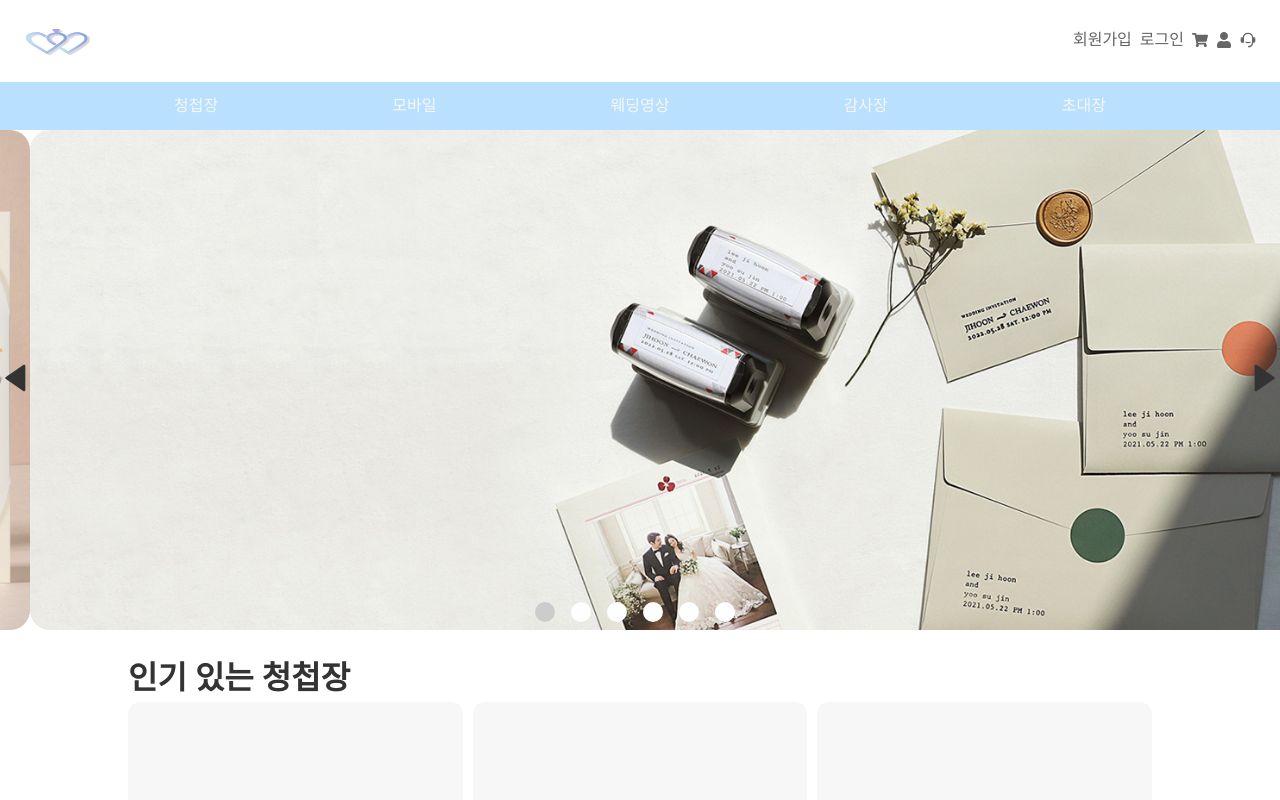
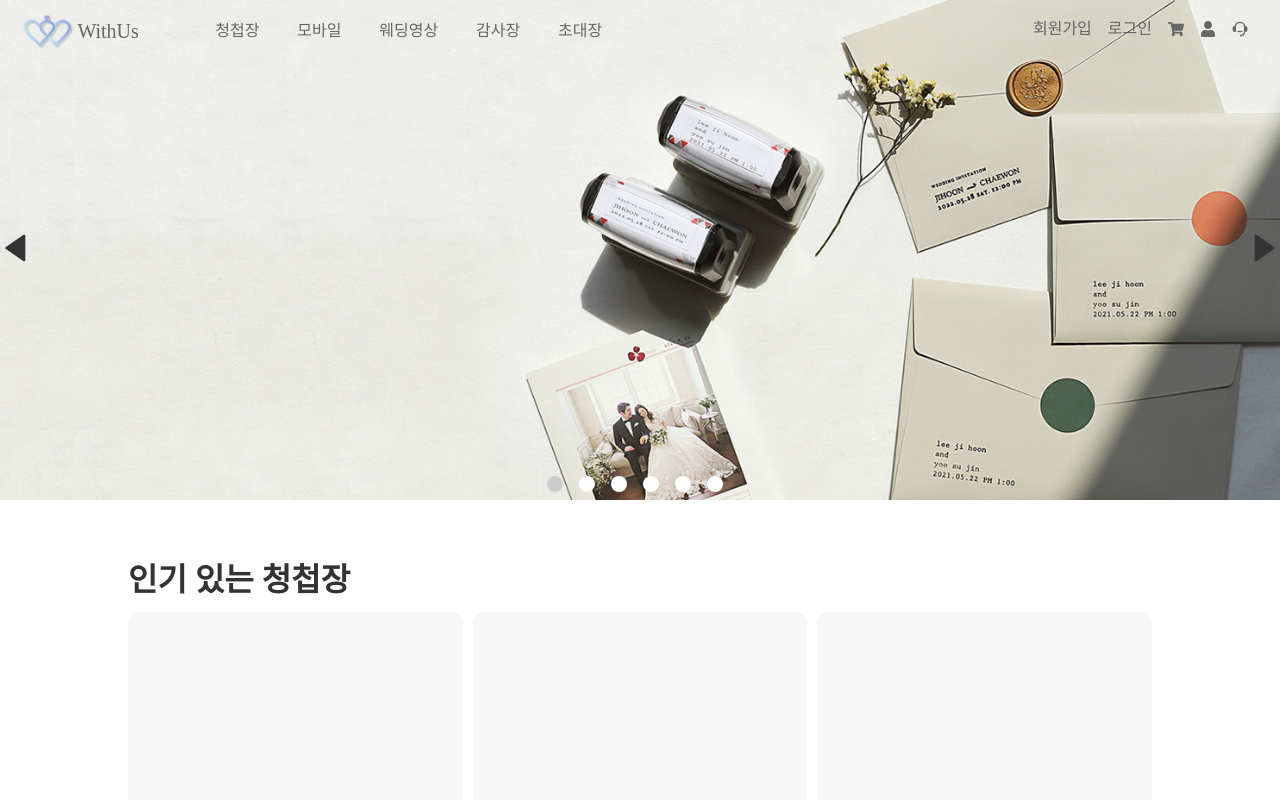
Before and after one commit to Choi-Yuchan/withus_frontend, a React (Create React App) app: page / in a window 1280 px wide. Shown: the top 800 px of the page. Built offline with nearby package versions, Linux system fonts and the light colour scheme.

Commit message:
modify styles for header, home, and carousel

```diff
--- a/src/components/Carousel.jsx
+++ b/src/components/Carousel.jsx
@@ -45,7 +45,7 @@ export const Carousel = () => {
     },
   };
 
-  console.log({ mainAnimation, mainIndex, mainItems });
+  // console.log({ mainAnimation, mainIndex, mainItems });
   const slideNext = () => {
     if (!mainAnimation && mainIndex < mainItems.length - 1) {
       // setMainAnimation(true);
@@ -119,15 +119,12 @@ const Contain = styled.div`
 const ItemsContain = styled.div`
   width: 100%;
   height: 100%;
-  padding: 0 10px;
 `;
 
 const ItemsWrap = styled.div`
   width: 100%;
   height: 500px;
-  border-radius: 20px;
   overflow: hidden;
-  margin: 0 20px;
 
   img {
     width: 100%;
@@ -148,8 +145,8 @@ const NextBtn = styled(PrevBtn)`
 
 const DotBtn = styled.span`
   display: block;
-  width: 20px;
-  height: 20px;
+  width: 1rem;
+  height: 1rem;
   border-radius: 50%;
   background-color: #fefefe;
   &:not(last-of-type) {
--- a/src/components/Header.jsx
+++ b/src/components/Header.jsx
@@ -1,16 +1,40 @@
 import { styled } from "styled-components";
 import { FaUser, FaShoppingCart } from "react-icons/fa";
 import { RiCustomerService2Fill } from "react-icons/ri";
+import { useEffect, useState } from "react";
 
 export const Header = () => {
+  const [scrollY, setScrollY] = useState(0);
+
+  const handleScroll = () => {
+    setScrollY(window.scrollY);
+  };
+
+  useEffect(() => {
+    window.addEventListener("scroll", handleScroll);
+
+    return () => {
+      window.removeEventListener("scroll", handleScroll);
+    };
+  }, []);
   return (
-    <StyledHeader>
+    <StyledHeader className="main-font-color" $scrollY={scrollY}>
       <NavigationTop>
-        <LogoImageBox>
-          <StyledAnchor href="/">
-            <img src="/images/withus_logo.png" alt="withus_logo" />
-          </StyledAnchor>
-        </LogoImageBox>
+        <div className="topLeftNavigation">
+          <LogoImageBox>
+            <StyledAnchor href="/">
+              <img src="/images/withus_logo.png" alt="withus_logo" />
+              WithUs
+            </StyledAnchor>
+          </LogoImageBox>
+          <NavigationMain>
+            <StyledAnchor href="#">청첩장</StyledAnchor>
+            <StyledAnchor href="#">모바일</StyledAnchor>
+            <StyledAnchor href="#">웨딩영상</StyledAnchor>
+            <StyledAnchor href="#">감사장</StyledAnchor>
+            <StyledAnchor href="#">초대장</StyledAnchor>
+          </NavigationMain>
+        </div>
         <TopRightNavigation>
           <li>
             <StyledAnchor href="#">회원가입</StyledAnchor>
@@ -35,13 +59,6 @@ export const Header = () => {
           </li>
         </TopRightNavigation>
       </NavigationTop>
-      <NavigationMain>
-        <StyledAnchor href="#">청첩장</StyledAnchor>
-        <StyledAnchor href="#">모바일</StyledAnchor>
-        <StyledAnchor href="#">웨딩영상</StyledAnchor>
-        <StyledAnchor href="#">감사장</StyledAnchor>
-        <StyledAnchor href="#">초대장</StyledAnchor>
-      </NavigationMain>
     </StyledHeader>
   );
 };
@@ -49,27 +66,46 @@ export const Header = () => {
 const StyledHeader = styled.header`
   display: flex;
   flex-direction: column;
+  position: fixed;
+  width: 100%;
+  z-index: 20;
+  background-color: ${({ $scrollY }) =>
+    $scrollY > 60 ? "#fefefe" : "transparent"};
+  box-shadow: ${({ $scrollY }) =>
+    $scrollY > 60 ? "1px 1px 2px #ccc" : "none"};
 `;
 const NavigationTop = styled.nav`
   display: flex;
   justify-content: space-between;
   align-items: center;
-  padding: 1rem;
+  padding-inline: 1rem;
+  .topLeftNavigation {
+    display: flex;
+    align-items: center;
+    width: 100%;
+  }
 `;
 const LogoImageBox = styled.div`
   width: 80px;
-  height: 50px;
 
   img {
     width: 100%;
     height: 100%;
   }
+  a {
+    display: flex;
+    align-items: center;
+    font-size: 1.25rem;
+    font-family: cursive;
+  }
 `;
 const TopRightNavigation = styled.ul`
   display: flex;
+  width: 100%;
+  justify-content: flex-end;
 
   li:not(last-of-type) {
-    margin-right: 0.5rem;
+    margin-right: 1rem;
   }
 `;
 const NavigationMain = styled.nav`
@@ -77,10 +113,8 @@ const NavigationMain = styled.nav`
   justify-content: space-evenly;
   align-items: center;
   padding-block: 1rem;
-  background-color: #b9e0ff;
-  a {
-    color: #f7f7f7;
-  }
+  width: 100%;
+  margin-left: 100px;
 `;
 
 const StyledAnchor = styled.a`
--- a/src/page/Home.jsx
+++ b/src/page/Home.jsx
@@ -45,13 +45,13 @@ const ProductImage = styled.div`
   background-color: #f7f7f7;
 `;
 const ProductSection = styled.section`
-  padding-block: 1rem;
+  padding-block: 3rem;
   padding-inline: 10vw;
 
   h2 {
     font-weight: 600;
     font-size: 2rem;
-    margin-bottom: 0.5rem;
+    margin-bottom: 1rem;
   }
 `;
 const ProductList = styled.ul`
```
